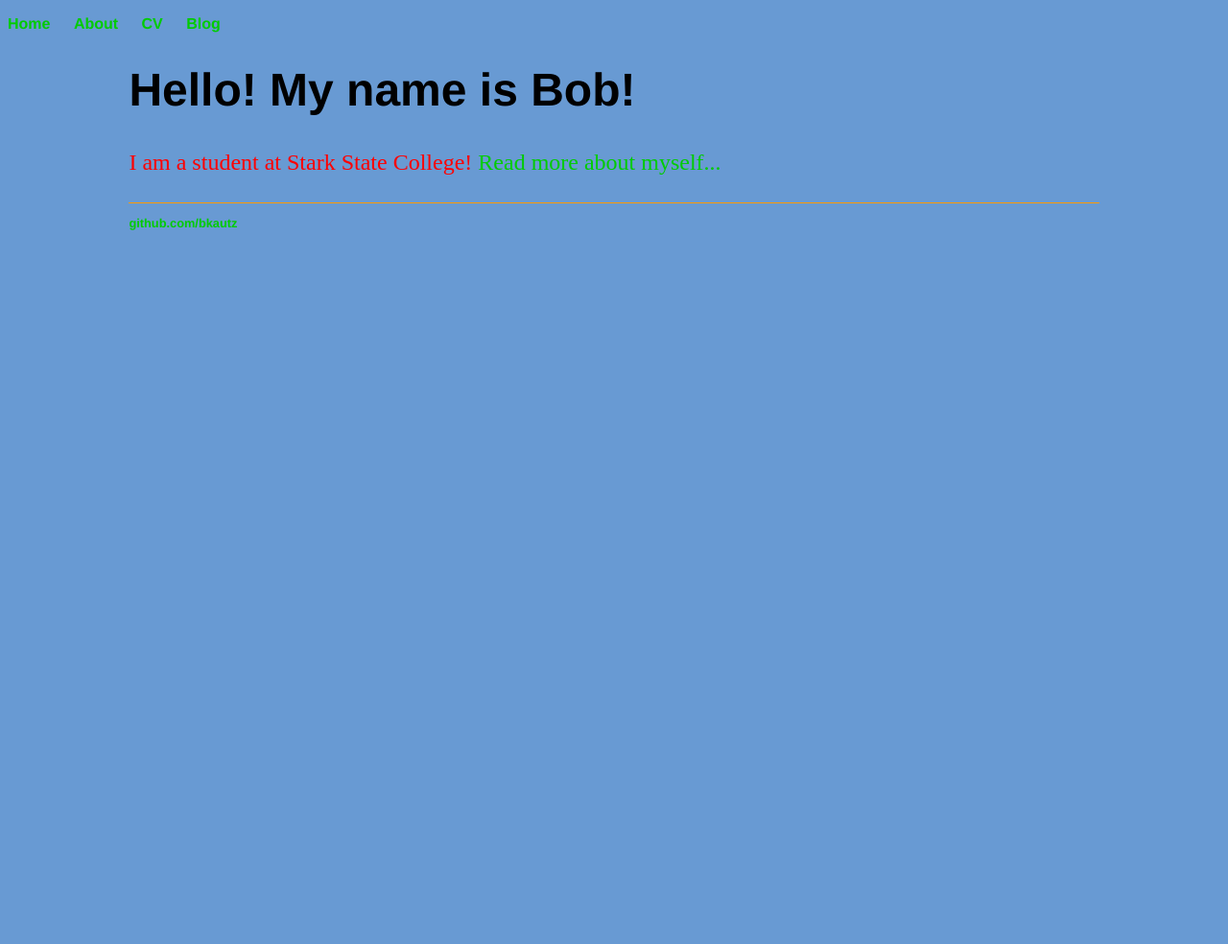
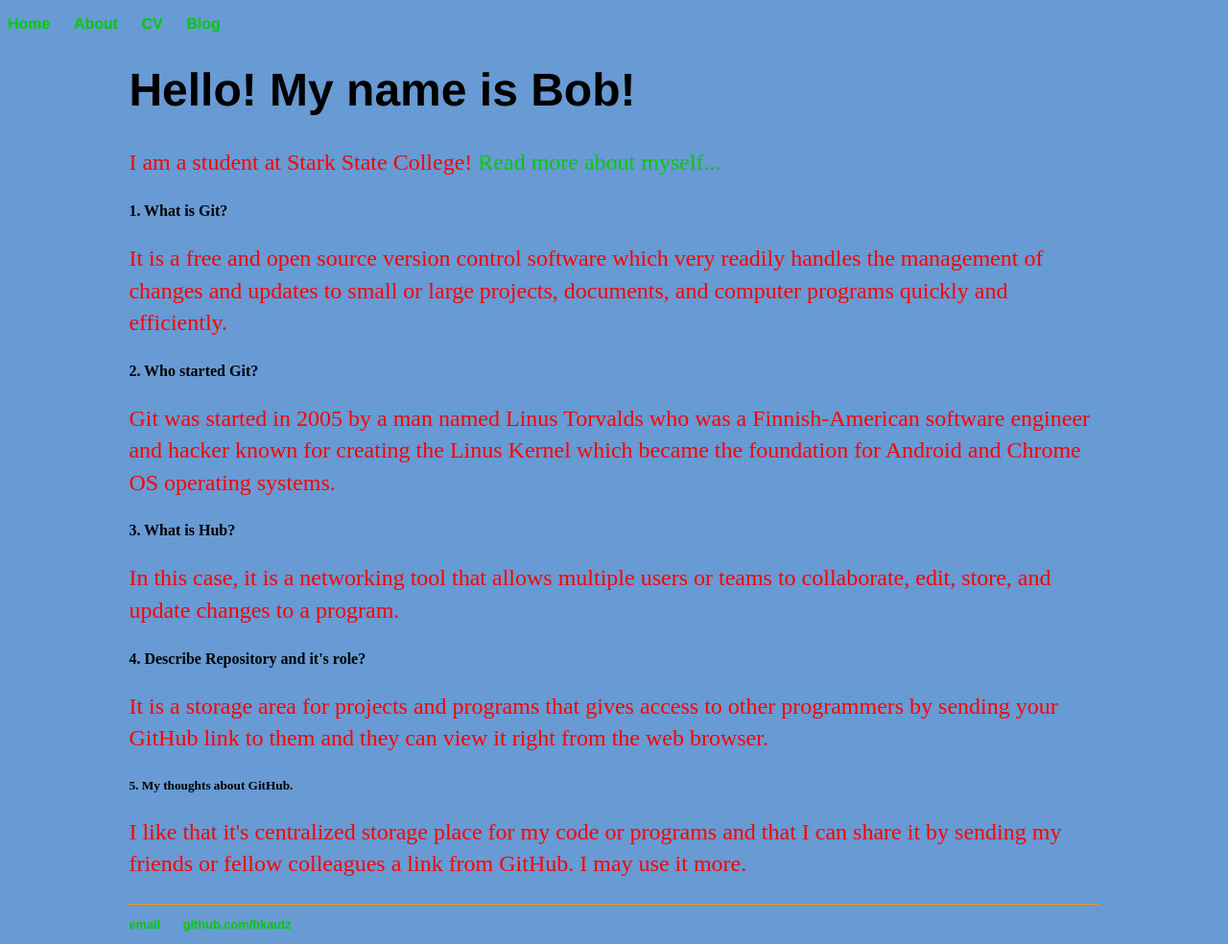
Before and after one commit to bkautz/bkautz.github.io, a plain HTML site: page index.html in a window 1280 px wide. Shown: the whole page at 96% size. Before the commit the page ends 800 px from the top, so only its background shows below. Drawn offline with Linux system fonts and the light colour scheme.

Commit message:
Update index.html

```diff
--- a/index.html
+++ b/index.html
@@ -20,11 +20,21 @@
         <div class = "blurb">
                 <h1>Hello!  My name is Bob!</h1>
                         <p>I am a student at Stark State College! <a href="#">Read more about myself...</a></p>
+                <h4>1. What is Git?</h4>
+                        <p>It is a free and open source version control software which very readily handles the management of changes and updates to small or large projects, documents, and computer programs quickly and efficiently.</p>
+                <h4>2. Who started Git?</h4>
+                        <p>Git was started in 2005 by a man named Linus Torvalds who was a Finnish-American software engineer and hacker known for creating the Linus Kernel which became the foundation for Android and Chrome OS operating systems.</p>
+                <h4>3. What is Hub?</h4>
+                        <p>In this case, it is a networking tool that allows multiple users or teams to collaborate, edit, store, and update changes to a program.</p>
+                <h4>4. Describe Repository and it's role?</h4>
+                        <p>It is a storage area for projects and programs that gives access to other programmers by sending your GitHub link to them and they can view it right from the web browser.</p>
+                <h5>5. My thoughts about GitHub.</h5>
+                        <p>I like that it's centralized storage place for my code or programs and that I can share it by sending my friends or fellow colleagues a link from GitHub.  I may use it more.</p>
          </div>
 
          <footer>
          <ul>
-                <li><a href="mailto: rkautz0308@starkstate.net>email</a></li>
+                <li><a href="mailto: rkautz0308@starkstate.net">email</a></li>
                 <li><a href="https://github.com/bkautz">github.com/bkautz</a></li>
          </ul>
          </footer>
```
